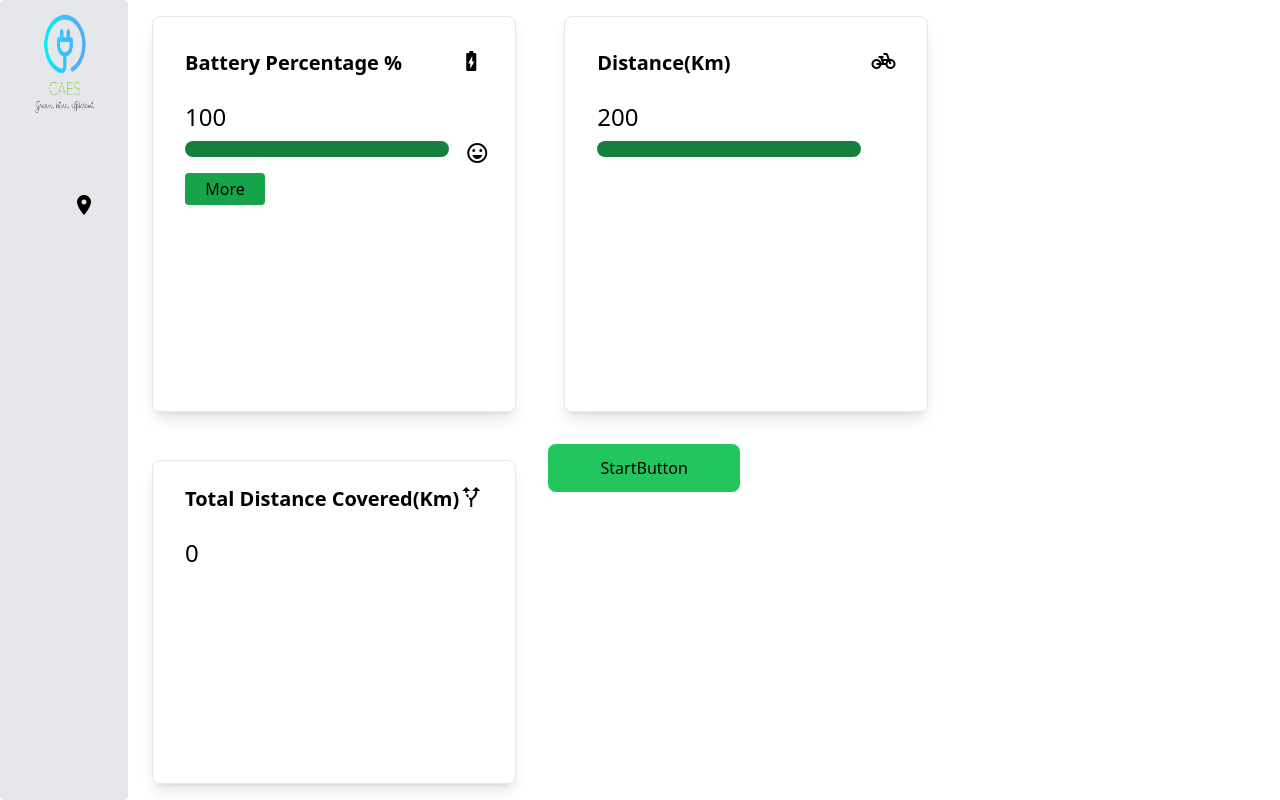
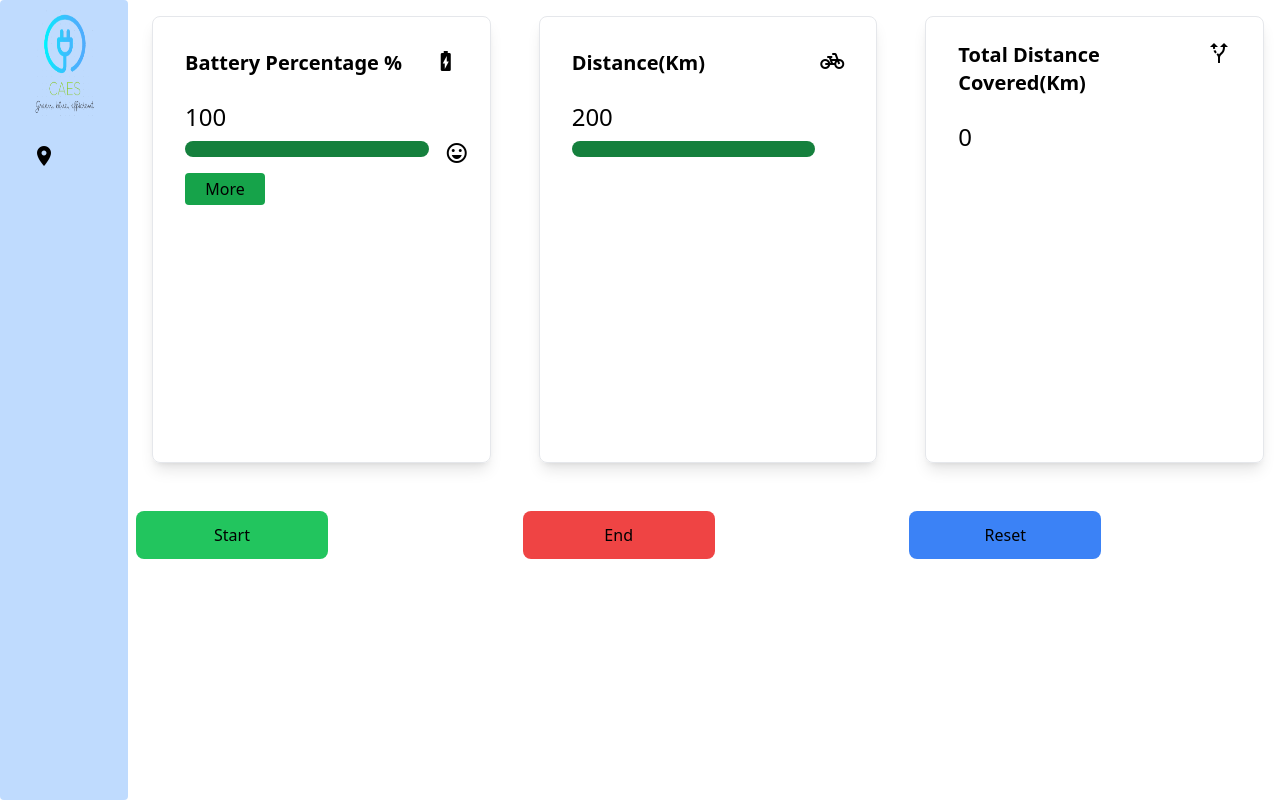
Before and after one commit to samwel-chege/caes_convert_ice2ev, a Next.js app: page / in a window 1280 px wide. Built offline with nearby package versions, Linux system fonts and the light colour scheme.

Commit message:
final commit.

```diff
--- a/features/distance/distanceSlice.ts
+++ b/features/distance/distanceSlice.ts
@@ -5,6 +5,7 @@ export interface distanceInterface {
     charge: number,
     total_distance: number,
     showEnergy: boolean,
+    stopShow: boolean
 }
 
 
@@ -12,7 +13,9 @@ const initialState: distanceInterface = {
     distance: 200,
     charge: 100,
     total_distance: 0,
-    showEnergy: false
+    showEnergy: false,
+    stopShow: false
+
 };
 
 
@@ -21,21 +24,37 @@ export const distanceSlice = createSlice({
   initialState,
     reducers: {
         decrement: (state) => {
+            if(state.charge > 0 && state.distance > 0 && state.total_distance <= 200){
             state.charge -= 2
             state.distance -= 4
             state.total_distance += 4
+            }
+
         },
         increment: (state) => {
+            if(state.charge <= 100 && state.distance <= 200 && state.total_distance >= 0){
             state.charge += 2
             state.distance += 4
             state.total_distance -= 4
+            }
+
         },
         setEnergy: (state) => {
             state.showEnergy = true
+        },
+        reset: (state) => {
+            state.charge = 100
+            state.distance = 200
+            state.total_distance = 200
+        },
+        stop: (state) => {
+            state.charge = state.charge
+            state.distance = state.distance
+            state.stopShow = true
         }
   },
 });
 
-export const { decrement, increment, setEnergy } = distanceSlice.actions
+export const { decrement, increment, setEnergy, reset, stop } = distanceSlice.actions
 
 export default distanceSlice.reducer;
--- a/pages/components/Button.tsx
+++ b/pages/components/Button.tsx
@@ -1,8 +1,21 @@
 import React from 'react'
+import { useAppDispatch, useAppSelector } from "../../app/hooks"
+import { decrement, stop } from "../../features/distance/distanceSlice";
 
 const Button = () => {
+  const dispatch = useAppDispatch()
+  const stopShow = useAppSelector(state => state.distance.stopShow)
+  const handleClick = () => {
+    setInterval(() => {
+      if(!stopShow){
+      dispatch(decrement())
+      }else{
+        dispatch(stop())
+      }
+    }, 4000)
+  }
   return (
-    <button className='w-48 h-12 rounded-lg bg-green-500'>StartButton</button>
+    <button onClick={handleClick} className='w-48 h-12 rounded-lg mt-4 bg-green-500'>Start</button>
   )
 }
 
--- /dev/null
+++ b/pages/components/EndButton.tsx
@@ -0,0 +1,18 @@
+import React from 'react'
+import { useAppDispatch } from "../../app/hooks"
+import { increment, stop } from "../../features/distance/distanceSlice";
+
+
+const EndButton = () => {
+  const dispatch = useAppDispatch()
+  const handleClick = () => {
+    setInterval(() => {
+      dispatch(stop())
+    }, 4000)
+  }
+  return (
+    <button onClick={handleClick} className="w-48 h-12 rounded-lg mt-4 bg-red-500">End</button>
+  );
+}
+
+export default EndButton
--- /dev/null
+++ b/pages/components/ResetButton.tsx
@@ -0,0 +1,17 @@
+import React from 'react'
+import { useAppDispatch } from "../../app/hooks"
+import { reset } from "../../features/distance/distanceSlice";
+
+
+const ResetButton = () => {
+    const dispatch = useAppDispatch()
+
+    const handleClick = () => {
+        dispatch(reset())
+    }
+  return (
+     <button onClick={handleClick} className="w-48 h-12 rounded-lg mt-4 bg-blue-500">Reset</button>
+  )
+}
+
+export default ResetButton
--- a/pages/components/SideBar.tsx
+++ b/pages/components/SideBar.tsx
@@ -5,7 +5,7 @@ const SideBar = () => {
   const router = useRouter();
   return (
     <>
-      <div className="hover:md:w-1/6 bg-gray-200 rounded h-screen">
+      <div className="hover:md:w-1/6 bg-blue-200 rounded h-screen">
         <div className="p-2 w-32 h-32 rounded-full">
           <Image
             src="/caes.png"
@@ -16,7 +16,7 @@ const SideBar = () => {
         </div>
         <button
           onClick={() => router.push("/maps")}
-          className="mt-4 w-32 h-32 pl-10 rounded-full"
+          className="mt-4 pl-8 rounded-full"
         >
           <span className="material-icons">location_on</span>
         </button>
--- a/pages/index.tsx
+++ b/pages/index.tsx
@@ -6,8 +6,9 @@ import DistanceCovered from "./components/DistanceCovered";
 import SideBar from "./components/SideBar";
 import EnergyDetails from "./energydetails";
 import Button from "./components/Button";
+import EndButton from "./components/EndButton";
+import ResetButton from "./components/ResetButton"
 import { useAppSelector, useAppDispatch } from "../app/hooks";
-import { decrement } from "../features/distance/distanceSlice";
 
 export default function Home() {
   const dispatch = useAppDispatch();
@@ -23,11 +24,13 @@ export default function Home() {
     <>
       <div className="flex gap-2">
         <SideBar />
-        <div className="grid grid-cols-1 md:grid-cols-2 gap-4">
+        <div className="grid grid-cols-1 md:grid-cols-3 gap-4">
           <BatteryPercentage />
           <DistanceAvailable />
           <DistanceCovered />
-          <Button color="green" />
+          <Button />
+          <EndButton />
+          <ResetButton />
         </div>
       </div>
     </>
```
